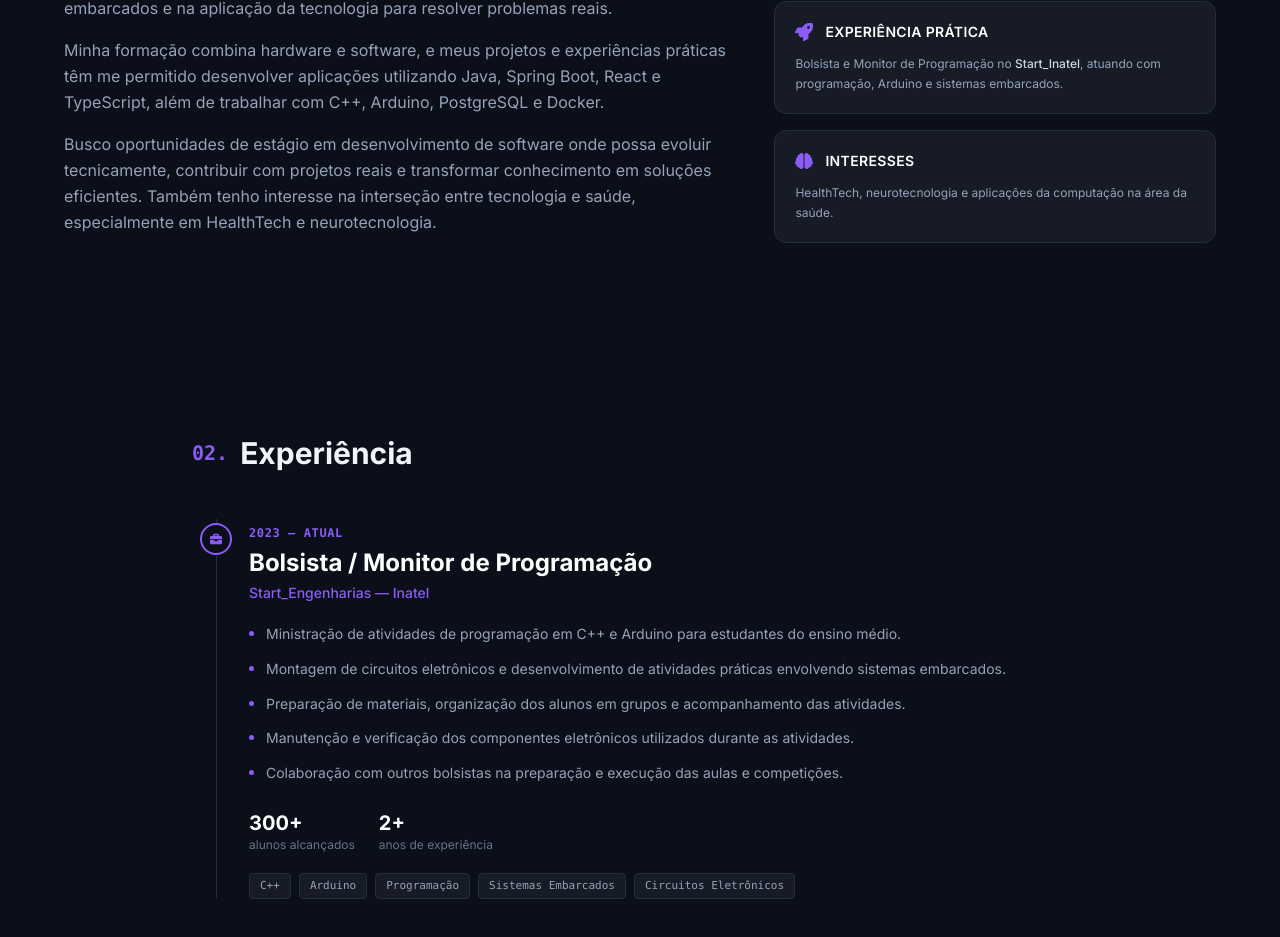
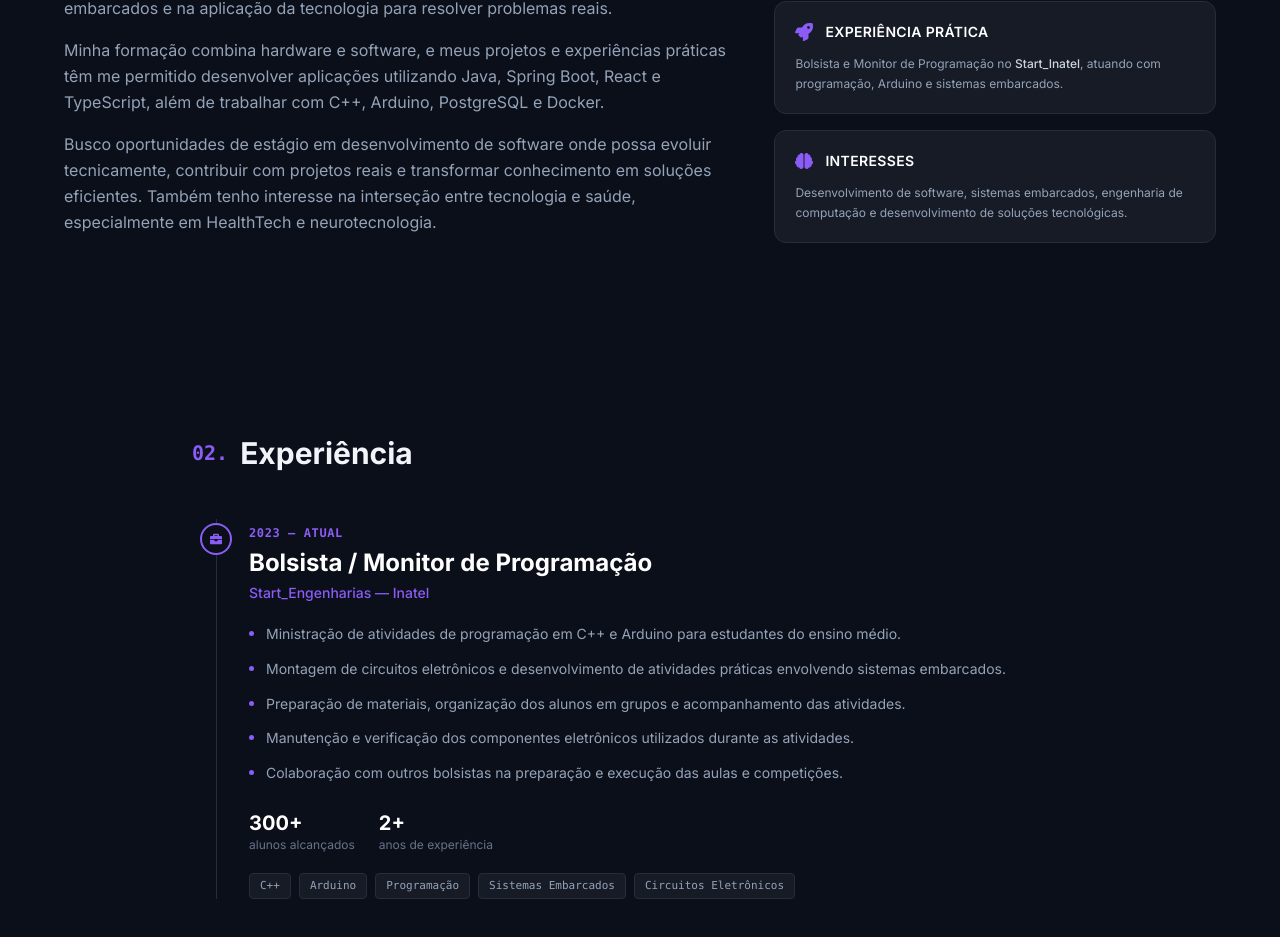
Before and after one commit to pedrqca/portfolio-pedrqca, a React (Vite) app: page / in a window 1280 px wide. Shown: the part 1021-1958 px from the top of the page. Built offline with nearby package versions, Linux system fonts and the light colour scheme.

Commit message:
content: update interests

```diff
--- a/src/components/About.tsx
+++ b/src/components/About.tsx
@@ -131,8 +131,8 @@ export const About: React.FC = () => {
               </div>
 
               <p className="text-slate-400 text-xs leading-relaxed">
-                HealthTech, neurotecnologia e aplicações da computação
-                na área da saúde.
+                Desenvolvimento de software, sistemas embarcados,
+                engenharia de computação e desenvolvimento de soluções tecnológicas.
               </p>
             </div>
 
```
Also changed, not shown: 1 other file (tests, documents, lock files or other folders).
